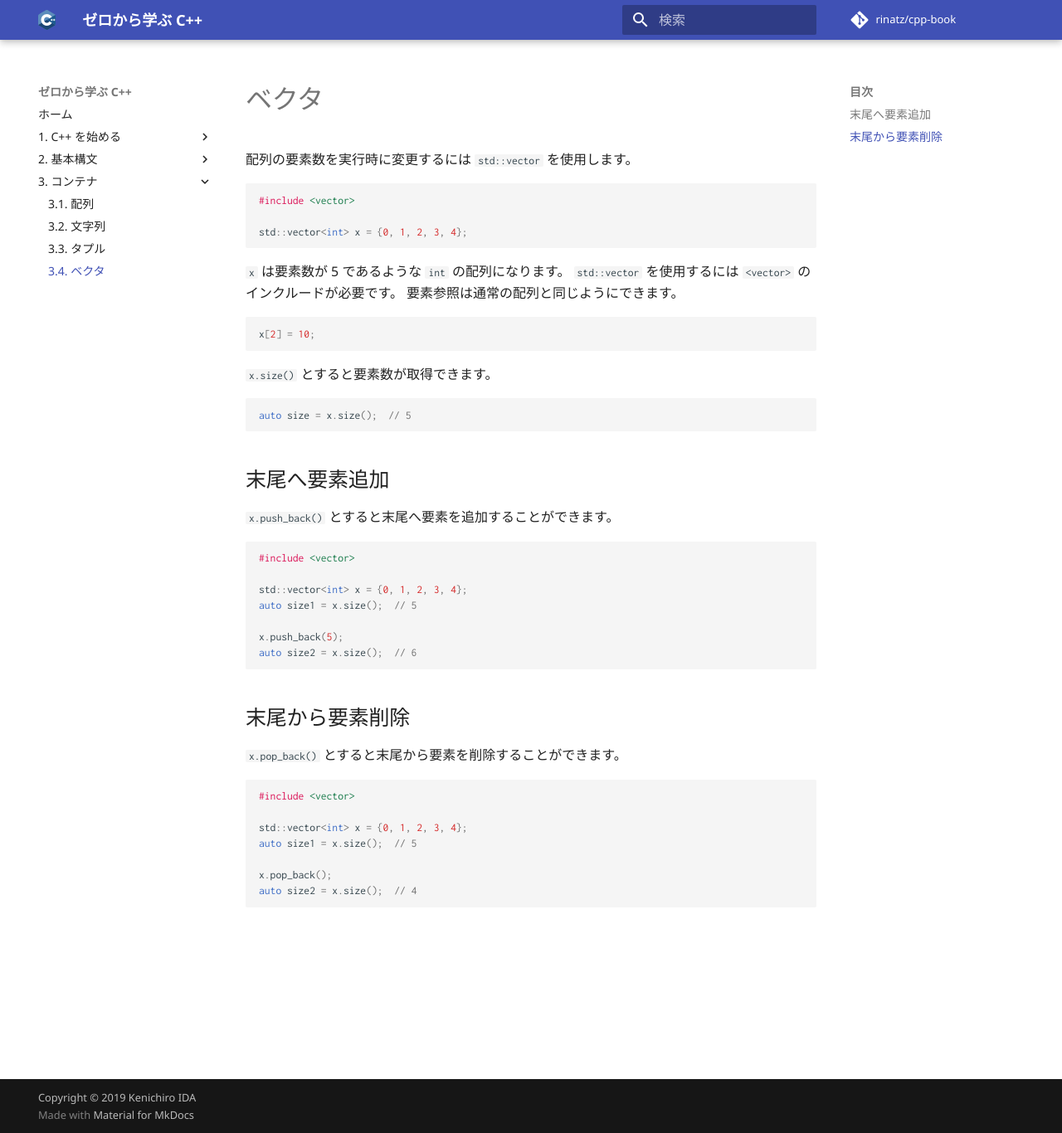
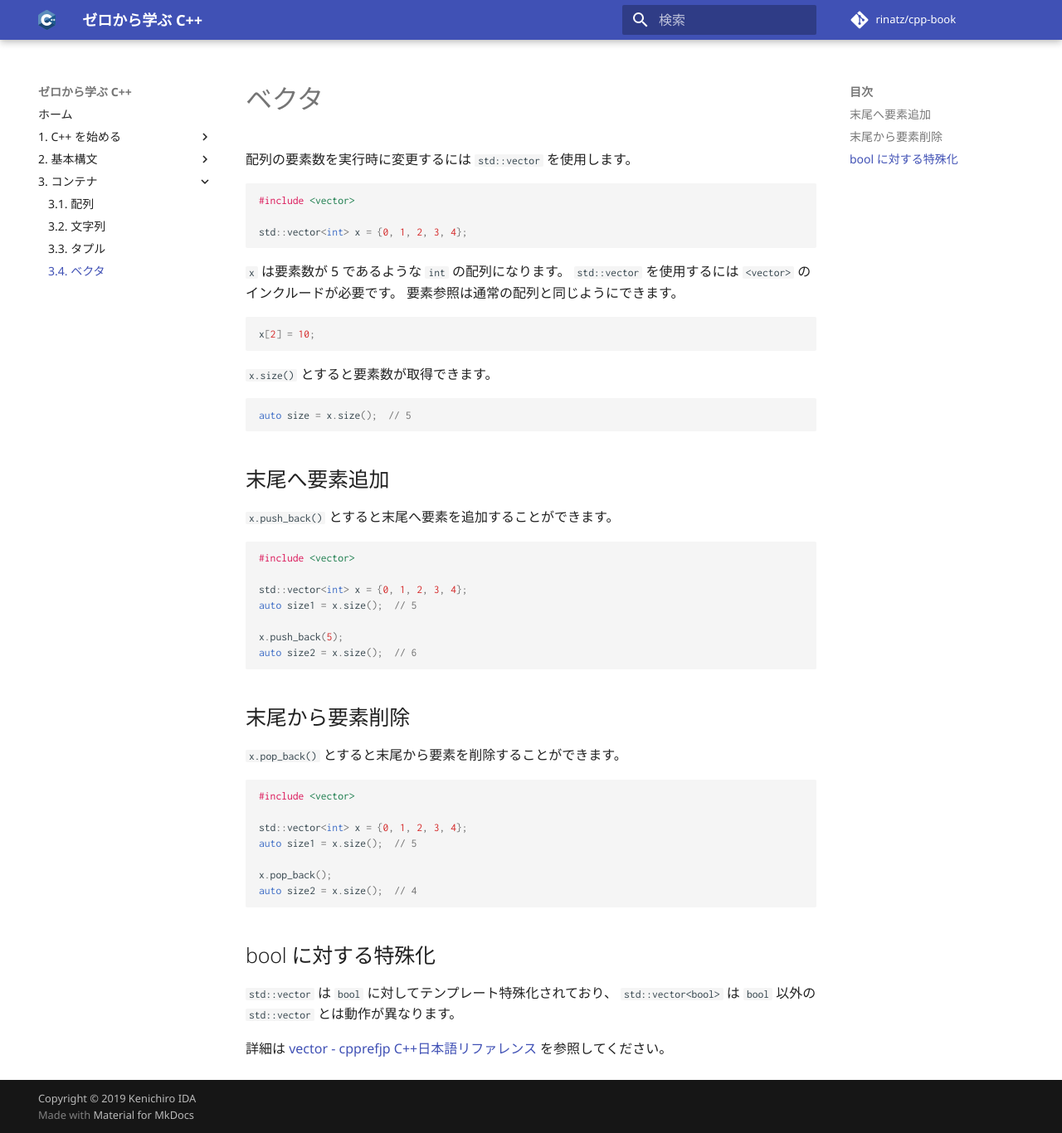
Before and after one commit to rinatz/cpp-book, an MkDocs documentation site: the page built from docs/ch03-04-vectors.md, in a window 1280 px wide and 1366 px high. Shown: the whole window at 83% size. Built offline with MkDocs 1.6.1 and Material for MkDocs 9.7.7, drawn with Linux system fonts in a browser that asks for light colours; comment, search, counter and statistics services are not loaded.

Commit message:
Add an annotation for std::vector<bool> template specification

````diff
--- a/docs/ch03-04-vectors.md
+++ b/docs/ch03-04-vectors.md
@@ -49,3 +49,12 @@ auto size1 = x.size();  // 5
 x.pop_back();
 auto size2 = x.size();  // 4
 ```
+
+## bool に対する特殊化
+
+`std::vector` は `bool` に対してテンプレート特殊化されており、
+`std::vector<bool>` は `bool` 以外の `std::vector` とは動作が異なります。
+
+詳細は [vector - cpprefjp C++日本語リファレンス][cpprefjp_vector] を参照してください。
+
+[cpprefjp_vector]: https://cpprefjp.github.io/reference/vector/vector.html
````
